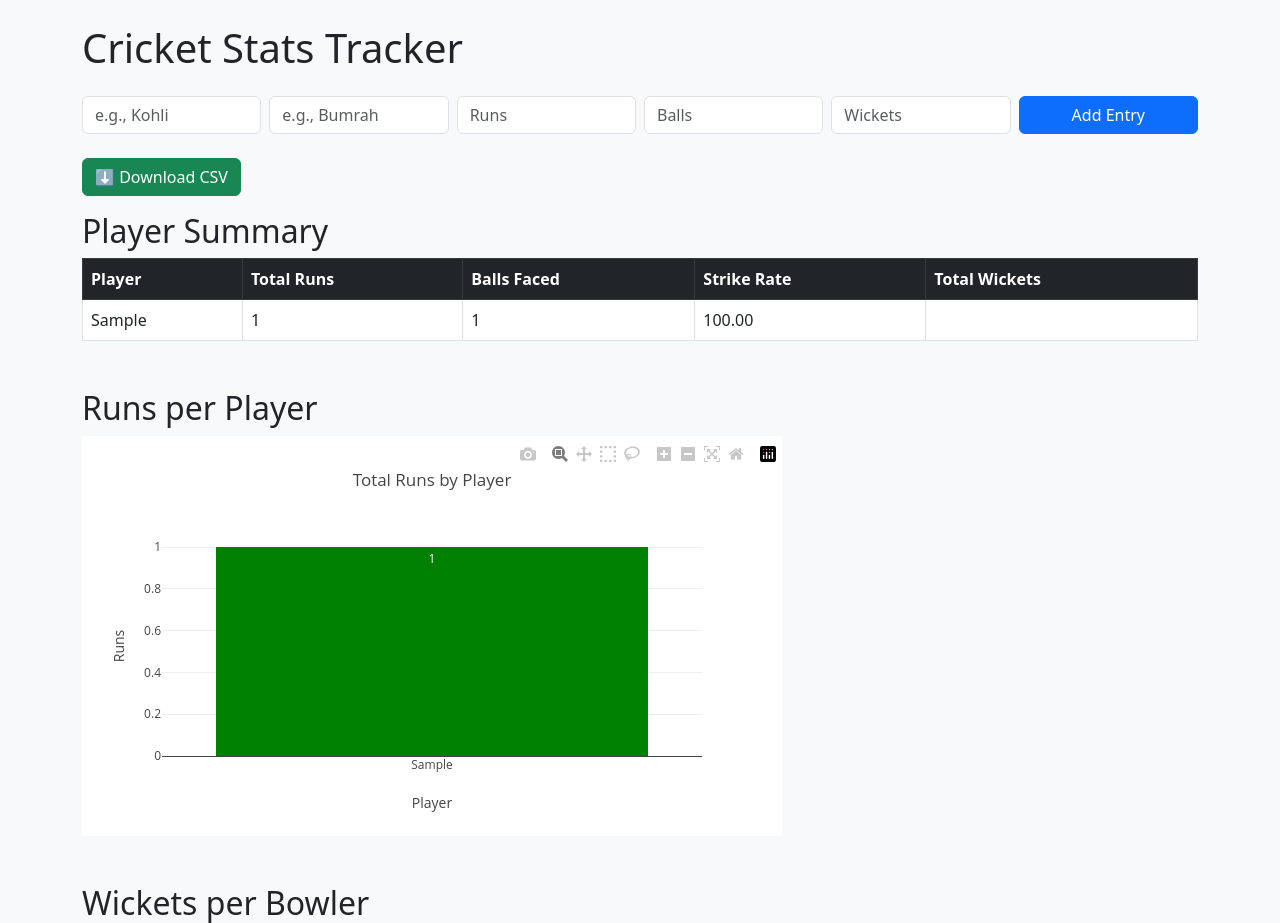
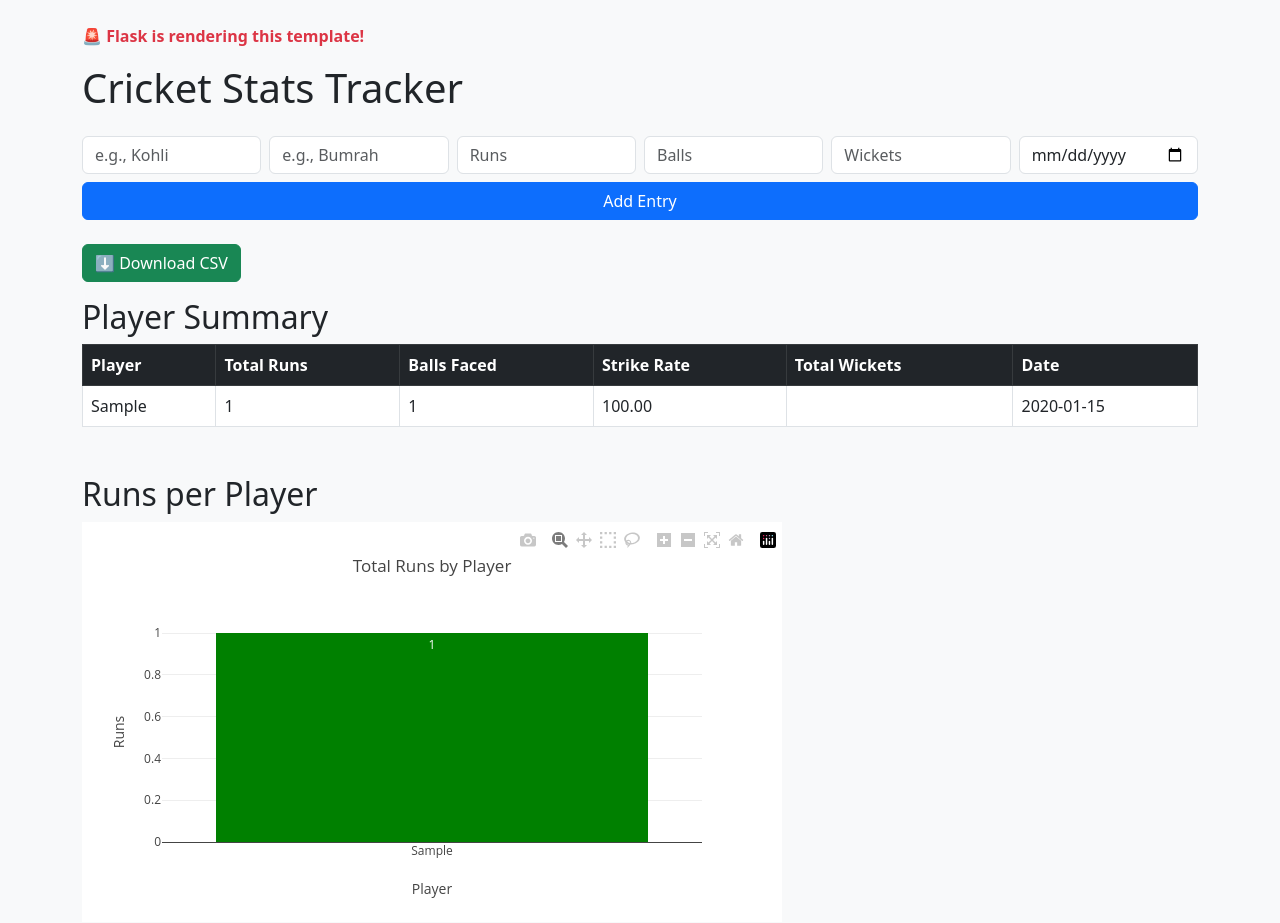
Before and after one commit to Sriram-Mullapudi/cricket-stats-tracker, a Flask app: page / in a window 1280 px wide. Shown: the top 923 px of the page. Run offline with Flask 3, Linux system fonts and the light colour scheme; tables that the repository leaves empty hold one stand-in row (values such as "Sample post"); some libraries are stand-ins or nearby versions.

Commit message:
🎯 Final working version with date tracking and chart fixes

```diff
--- a/app.py
+++ b/app.py
@@ -54,11 +54,18 @@ def index():
     bowlers = list(bowler_stats.keys())
     wickets = [s['wickets'] for s in bowler_stats.values()]
 
+    # ✅ Fixed Indentation for match_date_map
+    match_date_map = {}
+    for row in data:
+        if row[1] not in match_date_map:
+            match_date_map[row[1]] = row[6]
+
     return render_template('index.html',
                            data=data,
                            stats=batsman_stats,
                            players=players, runs=runs,
-                           bowlers=bowlers, wickets=wickets)
+                           bowlers=bowlers, wickets=wickets,
+                           match_date_map=match_date_map)
 
 @app.route('/add', methods=['POST'])
 def add_stat():
--- a/templates/index.html
+++ b/templates/index.html
@@ -9,6 +9,7 @@
 
 <div class="container mt-4">
 
+    <p class="text-danger fw-bold">🚨 Flask is rendering this template!</p>
 
     <h1 class="mb-4">Cricket Stats Tracker</h1>
 
@@ -21,21 +22,26 @@
             <input type="text" class="form-control" name="bowler" placeholder="e.g., Bumrah" autocomplete="off" required>
         </div>
         <div class="col-md-2">
-                <input type="number" class="form-control" name="runs" placeholder="Runs" autocomplete="off" required>
+            <input type="number" class="form-control" name="runs" placeholder="Runs" required>
         </div>
         <div class="col-md-2">
-                <input type="number" class="form-control" name="balls" placeholder="Balls" autocomplete="off" required>
+            <input type="number" class="form-control" name="balls" placeholder="Balls" required>
         </div>
         <div class="col-md-2">
-                <input type="number" class="form-control" name="wickets" placeholder="Wickets" autocomplete="off" required>
+            <input type="number" class="form-control" name="wickets" placeholder="Wickets" required>
         </div>
         <div class="col-md-2">
+            <input type="date" class="form-control" name="match_date" required>
+        </div>
+        <div class="col-md-12 mt-2">
             <button type="submit" class="btn btn-primary w-100">Add Entry</button>
         </div>
     </form>
 
+    <!-- Export Button -->
+    <a href="/export" class="btn btn-success mb-3">⬇️ Download CSV</a>
+
     <!-- Player Summary Table -->
-        <a href="/export" class="btn btn-success mb-3">⬇️ Download CSV</a>
     <h2>Player Summary</h2>
     <table class="table table-bordered table-hover">
         <thead class="table-dark">
@@ -45,6 +51,7 @@
                 <th>Balls Faced</th>
                 <th>Strike Rate</th>
                 <th>Total Wickets</th>
+                <th>Date</th>
             </tr>
         </thead>
         <tbody>
@@ -55,16 +62,17 @@
                 <td>{{ stat.balls }}</td>
                 <td>{{ "%.2f"|format((stat.runs / stat.balls * 100) if stat.balls else 0) }}</td>
                 <td>{{ stat.wickets }}</td>
+                <td>{{ match_date_map[player] }}</td>
             </tr>
             {% endfor %}
         </tbody>
     </table>
 
-        <!-- Runs per Player Chart -->
+    <!-- Runs per Player -->
     <h2 class="mt-5">Runs per Player</h2>
     <div id="runs-chart" style="width:100%;max-width:700px;height:400px;"></div>
 
-        <!-- Wickets per Bowler Chart -->
+    <!-- Wickets per Bowler -->
     <h2 class="mt-5">Wickets per Bowler</h2>
     <div id="wickets-chart" style="width:100%;max-width:700px;height:400px;"></div>
 
@@ -102,6 +110,5 @@
     </script>
 
 </div>
-
 </body>
 </html>
```
Lines whose indentation alone changed are shown as unchanged.
